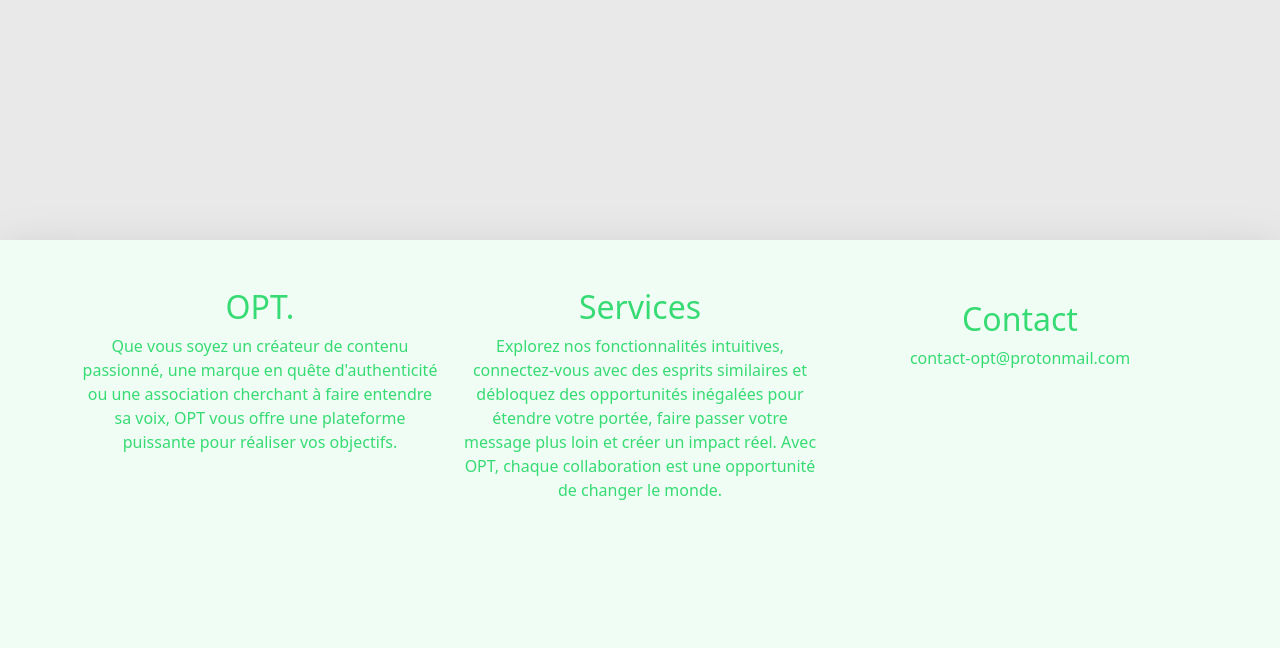
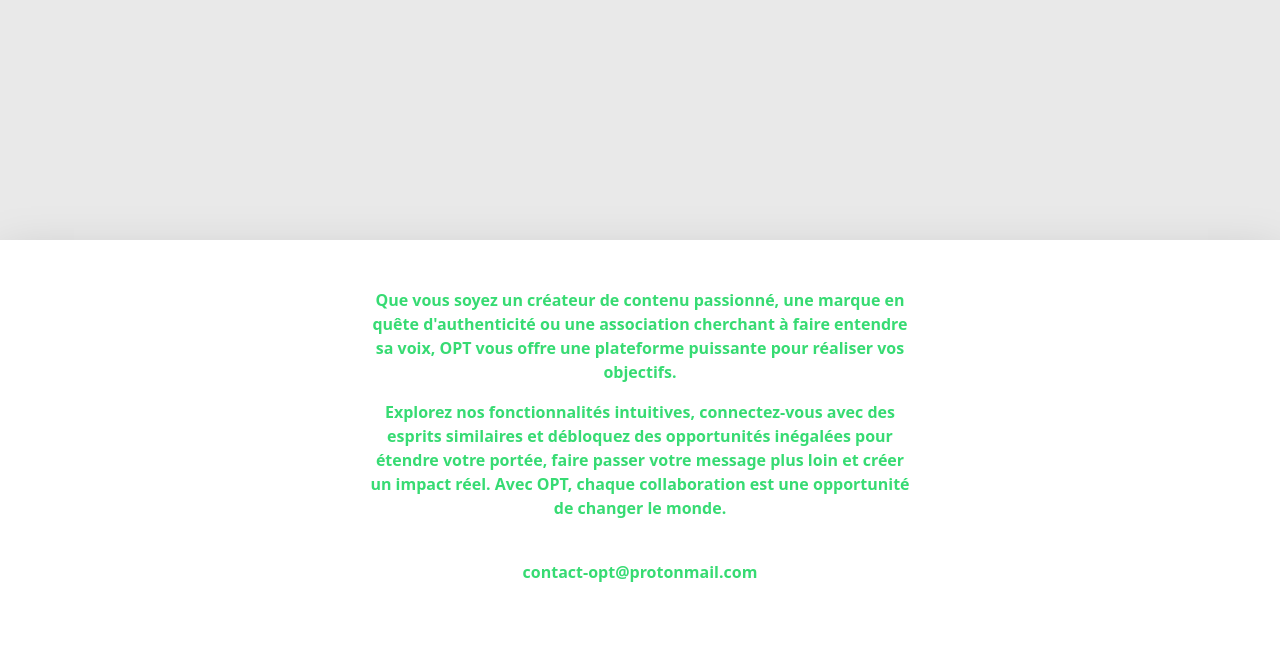
Before and after one commit to NNNACHID/Old_OPT_Project, a Django app: page /campaigns/campaigns_list in a window 1280 px wide. Shown: the part 608-1256 px from the top of the page. Before the commit the page ends 1108 px from the top, so only its background shows below. Run offline with Django 5.2, Linux system fonts and the light colour scheme; the visitor is signed in with stand-in values (Sample User, id 1); data that the repository does not hold is empty; some libraries are stand-ins or nearby versions.

Commit message:
footer hotfix

```diff
--- a/src/static/style.css
+++ b/src/static/style.css
@@ -403,5 +403,5 @@ main {
 
 footer{
   color: #37db73;
-  background-color:#f0fdf5;
+  background-color:#ffffff;
 }
--- a/src/templates/base.html
+++ b/src/templates/base.html
@@ -90,29 +90,17 @@
 
     <footer class="py-5 shadow-lg">
         <div class="container text-center">
-            <div class="row align-items-center">
-                <div class="col-md-4">
-                    <h2>OPT.</h2>
+            <div class="row justify-content-center">
+                <div class="col-md-6 fw-bold">
                     <p>Que vous soyez un créateur de contenu passionné, une marque en quête d'authenticité ou une association cherchant à faire
                     entendre sa voix, OPT vous offre une plateforme puissante pour réaliser vos objectifs.</p>
+                    <p>Explorez nos fonctionnalités intuitives, connectez-vous avec des esprits similaires et débloquez des opportunités
+                        inégalées pour étendre votre portée, faire passer votre message plus loin et créer un impact réel. Avec OPT, chaque
+                        collaboration est une opportunité de changer le monde.</p>
                     <br>
-                    <br>
+                    <p>contact-opt@protonmail.com</p>
                 </div>
-                <div class="col-md-4">
-                    <h2>Services</h2>
-                    <p>Explorez nos fonctionnalités intuitives, connectez-vous avec des esprits similaires et débloquez des opportunités
-                    inégalées pour étendre votre portée, faire passer votre message plus loin et créer un impact réel. Avec OPT, chaque
-                    collaboration est une opportunité de changer le monde.</p>
-                </div>
-                <div class="col-md-4">
-                    <h2>Contact</h2>
-                    <p>contact-opt@protonmail.com</p>
-                    <br>
-                    <br>
-                    <br>
-                    <br>
-                    <br>
-                </div>
+
             </div>
         </div>
     </footer>
```
